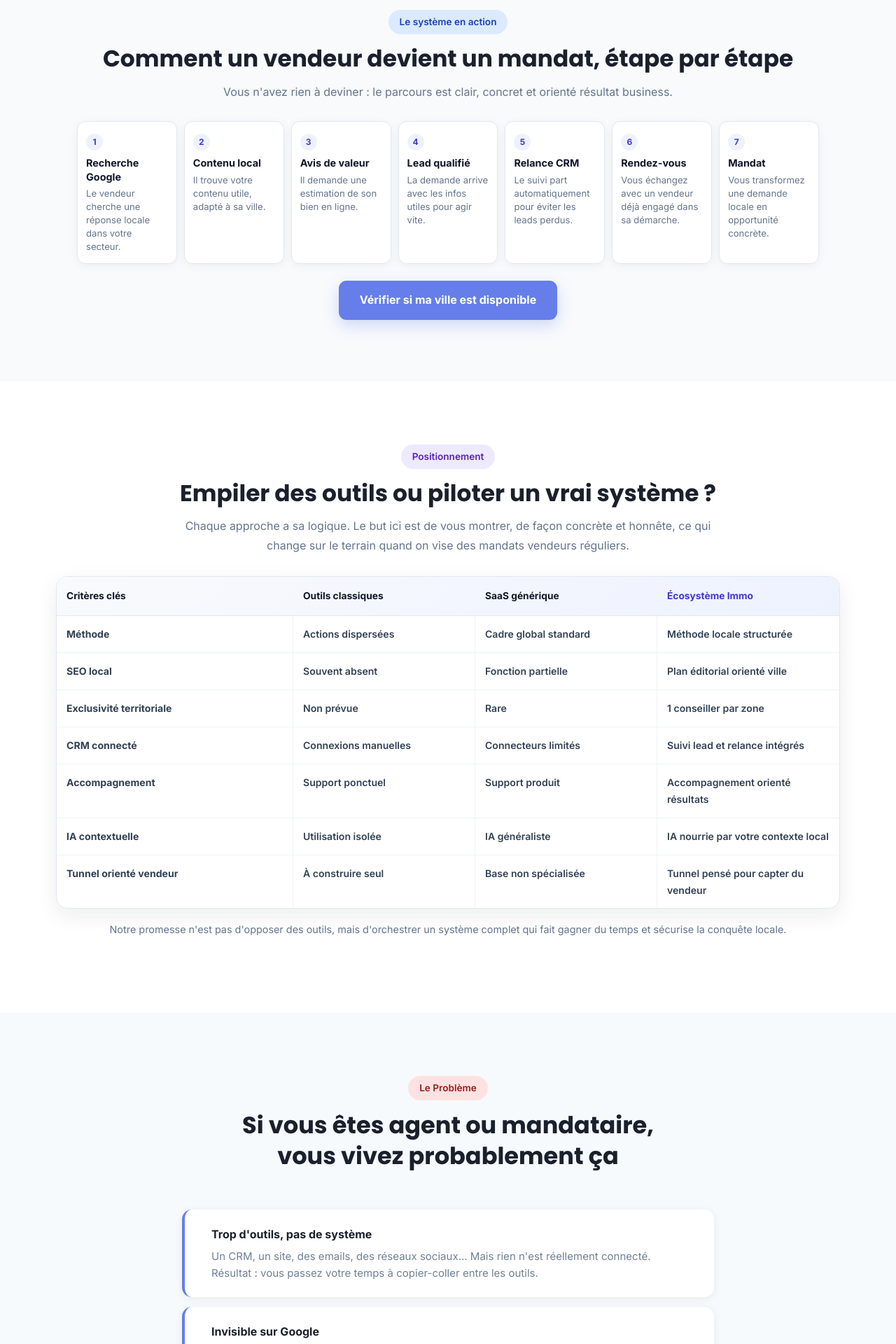
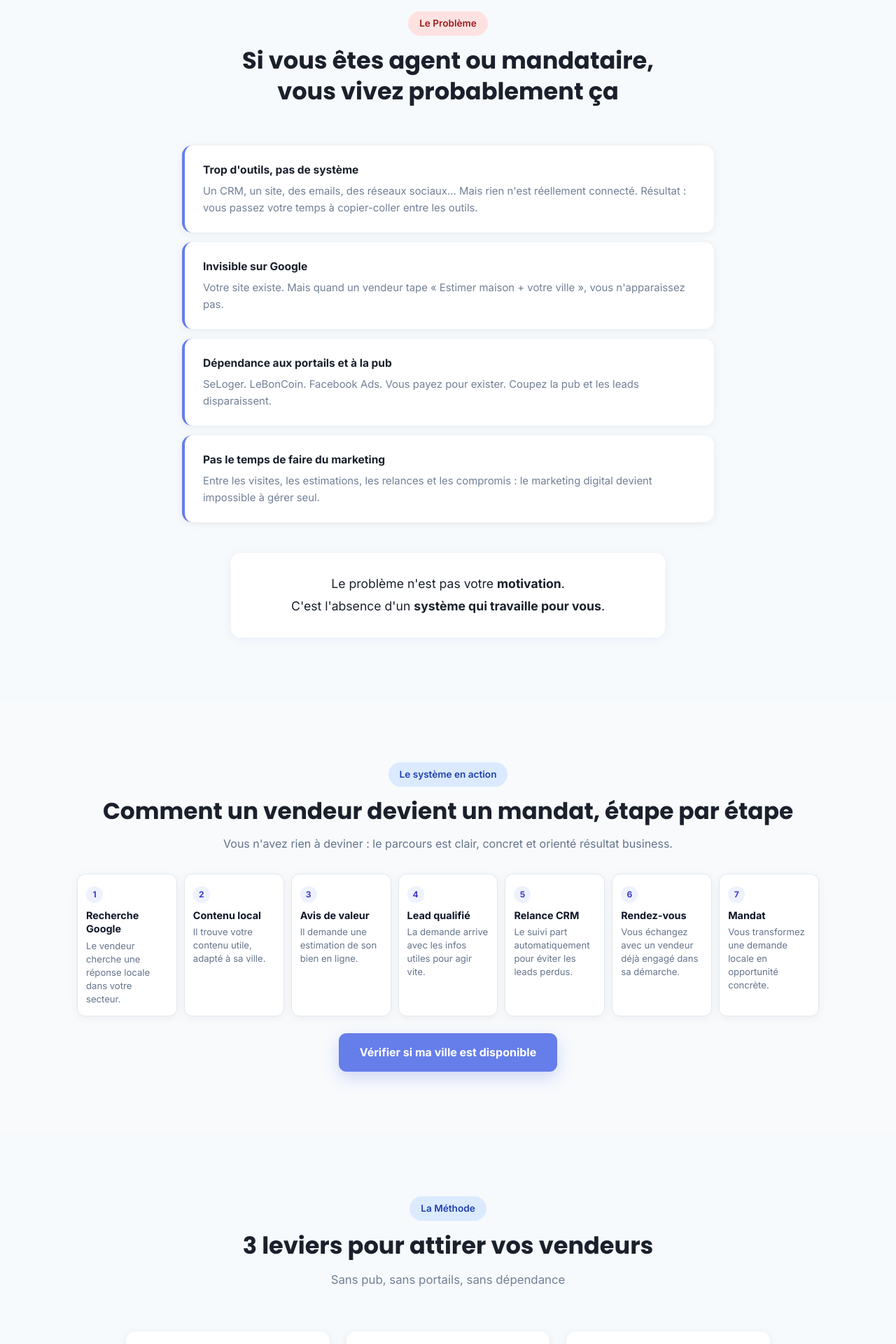
Before and after one commit to olimcfly/ecosysteme-site, a PHP site: page /index.php in a window 1280 px wide. Shown: the part 960-2880 px from the top of the page at 70% size. Run offline with PHP 8.4, Linux system fonts and the light colour scheme.

Commit message:
CRO Phase 3 : audit complet + restructuration architecture conversion
Restructuration homepage (index.php) :
- Déplace PROBLÈME avant SYSTÈME EN ACTION (agitation pain avant solution)
- Déplace COMPARATIF après MODULES (contexte établi avant la différenciation)
- Supprime la section DÉCLIC (redondante avec PROBLÈME + MÉTHODE)
- Nettoie les spans emoji vides ($p[0]) dans les cards Problème
- Nettoie les badges de section (espaces résiduels post-nettoyage emojis)
- Remplace le placeholder fondateur par une carte initiales premium (OC)
- Ajoute un bloc ROI ancrage avant la grille tarifaire
  ("Un seul mandat suffit — x5 à x8 ROI sur 12 mois")

verifier-ma-ville.php :
- Supprime les divs émoji vides dans les sections garanties et inclus
- Corrige le badge alert "Important"

includes/header.php :
- Nav CTA : "Vérifier" → "Vérifier ma ville" (plus explicite et actionnable)

includes/footer.php :
- Ajoute sticky CTA mobile fixe en bas d'écran
  (visible uniquement sur mobile, masqué desktop)
- Nettoie le lien "Blog" (espace résiduel supprimé)

Co-Authored-By: Claude Sonnet 4.6 <noreply@anthropic.com>
Claude-Session: https://claude.ai/code/session_01LEXK35hu86YGozofNvNGug

```diff
--- a/includes/footer.php
+++ b/includes/footer.php
@@ -40,7 +40,7 @@
  <div class="footer-col">
  <h4>Découvrir</h4>
  <ul class="footer-links">
- <li><a href="/blog"> Blog</a></li>
+ <li><a href="/blog">Blog</a></li>
  <li><a href="/villes">Villes disponibles</a></li>
  <li><a href="/demo">Voir la démo</a></li>
  <li><a href="/verifier-ma-ville">Vérifier ma ville</a></li>
@@ -77,5 +77,20 @@
  <?php if (isset($additionalJS)): ?>
  <script src="<?php echo h($additionalJS); ?>"></script>
  <?php endif; ?>
+<!-- Sticky mobile CTA - only on mobile -->
+<div id="stickyCTA" style="display:none; position:fixed; bottom:0; left:0; right:0; z-index:999; padding:12px 16px; background:linear-gradient(135deg,#667eea,#764ba2); box-shadow:0 -4px 20px rgba(102,126,234,0.3);">
+ <a href="/verifier-ma-ville" style="display:flex; align-items:center; justify-content:center; gap:8px; color:white; font-weight:700; font-size:0.97rem; text-decoration:none;">
+  <span style="width:7px;height:7px;border-radius:50%;background:#FDCB6E;flex-shrink:0;"></span>
+  Vérifier si ma ville est disponible
+ </a>
+</div>
+<style>
+@media (max-width:768px) {
+ #stickyCTA { display:block !important; }
+ body { padding-bottom:56px; }
+}
+</style>
+
+
 </body>
 </html>
--- a/includes/header.php
+++ b/includes/header.php
@@ -387,7 +387,7 @@ body {
  <a href="/demo" class="nav-demo">Démo</a>
  <a href="/verifier-ma-ville" class="nav-cta">
  <span class="nav-pulse"></span>
- Vérifier
+ Vérifier ma ville
  </a>
  </div>
 
--- a/index.php
+++ b/index.php
@@ -739,6 +739,46 @@ include 'includes/header.php';
  </div>
 </section>
 
+<!-- ═══════════ PROBLÈME ═══════════ -->
+<section style="padding:90px 0; background:#f7fafc;">
+ <div class="container">
+ <div style="text-align:center; margin-bottom:55px;">
+ <span class="pi-section-badge" style="background:#fee2e2; color:#991b1b;">Le Probl&egrave;me</span>
+ <h2 style="font-size:2.1rem; color:#1a202c; margin-bottom:0;">Si vous &ecirc;tes agent ou mandataire,<br>vous vivez probablement &ccedil;a</h2>
+ </div>
+
+ <div style="max-width:760px; margin:0 auto; display:grid; gap:14px;">
+
+ <?php
+ $problems = [
+ ['Trop d\'outils, pas de syst&egrave;me',
+ 'Un CRM, un site, des emails, des r&eacute;seaux sociaux&hellip; Mais rien n\'est r&eacute;ellement connect&eacute;. R&eacute;sultat&nbsp;: vous passez votre temps &agrave; copier-coller entre les outils.'],
+ ['Invisible sur Google',
+ 'Votre site existe. Mais quand un vendeur tape &laquo;&nbsp;Estimer maison + votre ville&nbsp;&raquo;, vous n\'apparaissez pas.'],
+ ['D&eacute;pendance aux portails et &agrave; la pub',
+ 'SeLoger. LeBonCoin. Facebook Ads. Vous payez pour exister. Coupez la pub et les leads disparaissent.'],
+ ['Pas le temps de faire du marketing',
+ 'Entre les visites, les estimations, les relances et les compromis&nbsp;: le marketing digital devient impossible &agrave; g&eacute;rer seul.'],
+ ];
+ foreach ($problems as $p):
+ ?>
+ <div class="pi-card" style="padding:22px 26px; border-left:4px solid #667eea;">
+ <strong style="color:#1a202c; display:block; margin-bottom:6px; font-size:0.97rem;"><?= $p[0] ?></strong>
+ <p style="color:#718096; margin:0; font-size:0.93rem; line-height:1.6;"><?= $p[1] ?></p>
+ </div>
+ <?php endforeach; ?>
+
+ </div>
+
+ <div style="text-align:center; margin-top:44px; padding:28px 36px; background:white; border-radius:14px; box-shadow:0 2px 14px rgba(102,126,234,0.1); max-width:620px; margin-left:auto; margin-right:auto;">
+ <p style="font-size:1.1rem; color:#1a202c; margin:0; line-height:1.85;">
+ Le probl&egrave;me n'est pas votre <strong>motivation</strong>.<br>
+ C'est l'absence d'un <strong>syst&egrave;me qui travaille pour vous</strong>.
+ </p>
+ </div>
+ </div>
+</section>
+
 <!-- ═══════════ SYSTÈME EN ACTION ═══════════ -->
 <section style="padding:88px 0; background:#f8fafc;">
  <div class="container">
@@ -778,6 +818,85 @@ include 'includes/header.php';
  Vérifier si ma ville est disponible
  </a>
  </div>
+ </div>
+ </div>
+</section>
+
+<!-- ═══════════ MÉTHODE ═══════════ -->
+<section style="padding:90px 0; background:#f7fafc;" id="methode">
+ <div class="container">
+ <div style="text-align:center; margin-bottom:60px;">
+ <span class="pi-section-badge" style="background:#dbeafe; color:#1e40af;">La M&eacute;thode</span>
+ <h2 style="font-size:2.1rem; color:#1a202c; margin-bottom:12px;">3 leviers pour attirer vos vendeurs</h2>
+ <p style="font-size:1.05rem; color:#718096; margin:0;">Sans pub, sans portails, sans d&eacute;pendance</p>
+ </div>
+
+ <div style="display:grid; grid-template-columns:repeat(auto-fit,minmax(270px,1fr)); gap:24px; max-width:920px; margin:0 auto 50px;">
+ <?php
+ $steps = [
+ ['', '1 &mdash; PERSONA', 'Comprendre vos vendeurs',
+ 'Qui sont-ils&nbsp;? vendeurs seniors, familles qui d&eacute;m&eacute;nagent, investisseurs&hellip; L\'assistant IA identifie leurs motivations, leurs blocages et leurs objections.'],
+ ['', '2 &mdash; CONTENU', 'Savoir quoi leur dire',
+ 'L\'IA g&eacute;n&egrave;re automatiquement&nbsp;: articles SEO, posts r&eacute;seaux, emails, guides vendeurs. Chaque contenu correspond &agrave; une &eacute;tape du parcours vendeur.'],
+ ['', '3 &mdash; TRAFIC', 'Les atteindre au bon endroit',
+ 'Vos contenus sont diffus&eacute;s sur Google, votre blog, votre fiche Google, vos r&eacute;seaux. Objectif&nbsp;: attirer des vendeurs avant m&ecirc;me qu\'ils contactent un agent.'],
+ ];
+ foreach ($steps as $s):
+ ?>
+ <div class="pi-card" style="padding:32px; text-align:center;">
+ <h3 style="color:#1a202c; margin-bottom:8px; font-size:1.1rem; letter-spacing:0.04em;"><?= $s[1] ?></h3>
+ <p style="color:#667eea; font-weight:600; margin-bottom:12px; font-size:0.95rem;"><?= $s[2] ?></p>
+ <p style="color:#718096; margin:0; font-size:0.91rem; line-height:1.6;"><?= $s[3] ?></p>
+ </div>
+ <?php endforeach; ?>
+ </div>
+
+ <!-- SaaS vs Écosystème -->
+ <div style="padding:28px; background:white; border-radius:14px; box-shadow:0 4px 18px rgba(0,0,0,0.07); max-width:620px; margin:30px auto 0; text-align:center;">
+ <p style="font-size:0.9rem; font-weight:700; color:#1a202c; margin-bottom:18px; text-transform:uppercase; letter-spacing:0.05em;">La vraie diff&eacute;rence</p>
+ <div style="display:grid; grid-template-columns:1fr 1fr; gap:16px;">
+ <div style="padding:18px; background:#fee2e2; border-radius:10px;">
+ <strong style="color:#991b1b; display:block; margin-bottom:6px;"> SaaS classiques</strong>
+ <p style="color:#b91c1c; margin:0; font-size:0.87rem;">&laquo;&nbsp;Voici les outils, d&eacute;brouille-toi&nbsp;&raquo;</p>
+ </div>
+ <div style="padding:18px; background:#d1fae5; border-radius:10px;">
+ <strong style="color:#065f46; display:block; margin-bottom:6px;"> &Eacute;COSYST&Egrave;ME IMMO</strong>
+ <p style="color:#047857; margin:0; font-size:0.87rem;">&laquo;&nbsp;Voici la m&eacute;thode + les outils&nbsp;&raquo;</p>
+ </div>
+ </div>
+ </div>
+ </div>
+</section>
+
+<!-- ═══════════ MODULES ═══════════ -->
+<section style="padding:90px 0;">
+ <div class="container">
+ <div style="text-align:center; margin-bottom:60px;">
+ <span class="pi-section-badge" style="background:#e9d5ff; color:#6b21a8;">La Plateforme</span>
+ <h2 style="font-size:2.1rem; color:#1a202c; margin-bottom:12px;">Une plateforme compl&egrave;te &mdash; tout est int&eacute;gr&eacute;</h2>
+ <p style="font-size:1.05rem; color:#718096; margin:0;">Pas besoin d'empiler les outils. Tout est connect&eacute;.</p>
+ </div>
+
+ <div style="display:grid; grid-template-columns:repeat(auto-fit,minmax(255px,1fr)); gap:18px; max-width:1040px; margin:0 auto;">
+ <?php
+ $modules = [
+ ['', 'Site immobilier professionnel', 'Pages g&eacute;olocalis&eacute;es optimis&eacute;es pour Google.'],
+ ['', 'Blog SEO local', 'Articles con&ccedil;us pour attirer les vendeurs de votre secteur.'],
+ ['', 'Pages de capture', 'Landing pages illimit&eacute;es, templates optimis&eacute;s, suivi conversions.'],
+ ['', 'CRM immobilier', 'Suivi des contacts, leads, mandats. Pipeline complet.'],
+ ['', 'Automatisations', 'Emails, SMS et relances automatiques. Le syst&egrave;me tourne 24/7.'],
+ ['', 'Assistant IA', 'G&eacute;n&eacute;ration instantan&eacute;e de contenus, emails, posts, descriptions.'],
+ ['', 'Dashboard temps r&eacute;el', 'Leads, RDV, mandats, commissions en un coup d\'&#339;il.'],
+ ['', 'Estimateur en ligne', 'Un outil qui capture des vendeurs 24h/24 sur votre site.'],
+ ['', 'GMB int&eacute;gr&eacute;', 'Fiche Google optimis&eacute;e, avis, publications pilot&eacute;es depuis la plateforme.'],
+ ];
+ foreach ($modules as $m):
+ ?>
+ <div class="pi-card" style="padding:22px; border-left:4px solid #667eea;">
+ <strong style="color:#1a202c; font-size:0.97rem;"><?= $m[1] ?></strong>
+ <p style="color:#718096; margin:7px 0 0; font-size:0.88rem; line-height:1.5;"><?= $m[2] ?></p>
+ </div>
+ <?php endforeach; ?>
  </div>
  </div>
 </section>
@@ -831,159 +950,11 @@ include 'includes/header.php';
  </div>
 </section>
 
-<!-- ═══════════ PROBLÈME ═══════════ -->
-<section style="padding:90px 0; background:#f7fafc;">
- <div class="container">
- <div style="text-align:center; margin-bottom:55px;">
- <span class="pi-section-badge" style="background:#fee2e2; color:#991b1b;"> Le Probl&egrave;me</span>
- <h2 style="font-size:2.1rem; color:#1a202c; margin-bottom:0;">Si vous &ecirc;tes agent ou mandataire,<br>vous vivez probablement &ccedil;a</h2>
- </div>
-
- <div style="max-width:760px; margin:0 auto; display:grid; gap:14px;">
-
- <?php
- $problems = [
- ['', 'Trop d\'outils, pas de syst&egrave;me',
- 'Un CRM, un site, des emails, des r&eacute;seaux sociaux&hellip; Mais rien n\'est r&eacute;ellement connect&eacute;. R&eacute;sultat&nbsp;: vous passez votre temps &agrave; copier-coller entre les outils.'],
- ['', 'Invisible sur Google',
- 'Votre site existe. Mais quand un vendeur tape &laquo;&nbsp;Estimer maison + votre ville&nbsp;&raquo;, vous n\'apparaissez pas.'],
- ['', 'D&eacute;pendance aux portails et &agrave; la pub',
- 'SeLoger. LeBonCoin. Facebook Ads. Vous payez pour exister. Coupez la pub et les leads disparaissent.'],
- ['', 'Pas le temps de faire du marketing',
- 'Entre les visites, les estimations, les relances et les compromis&nbsp;: le marketing digital devient impossible &agrave; g&eacute;rer seul.'],
- ];
- foreach ($problems as $p):
- ?>
- <div class="pi-card" style="display:flex; align-items:flex-start; gap:16px; padding:22px; border-left:4px solid #667eea;">
- <span style="font-size:1.7rem; flex-shrink:0;"><?= $p[0] ?></span>
- <div>
- <strong style="color:#1a202c; display:block; margin-bottom:5px;"><?= $p[1] ?></strong>
- <p style="color:#718096; margin:0; font-size:0.94rem; line-height:1.6;"><?= $p[2] ?></p>
- </div>
- </div>
- <?php endforeach; ?>
-
- </div>
-
- <div style="text-align:center; margin-top:44px; padding:28px 36px; background:white; border-radius:14px; box-shadow:0 2px 14px rgba(102,126,234,0.1); max-width:620px; margin-left:auto; margin-right:auto;">
- <p style="font-size:1.1rem; color:#1a202c; margin:0; line-height:1.85;">
- Le probl&egrave;me n'est pas votre <strong>motivation</strong>.<br>
- C'est l'absence d'un <strong>syst&egrave;me qui travaille pour vous</strong>.
- </p>
- </div>
- </div>
-</section>
-
-<!-- ═══════════ DÉCLIC ═══════════ -->
-<section style="padding:90px 0;">
- <div class="container">
- <div style="text-align:center; margin-bottom:50px;">
- <span class="pi-section-badge" style="background:#fef3c7; color:#92400e;"> Le D&eacute;clic</span>
- <h2 style="font-size:2.1rem; color:#1a202c; margin-bottom:0;">Les outils sans m&eacute;thode ne servent &agrave; rien</h2>
- </div>
-
- <div style="max-width:680px; margin:0 auto; text-align:center; margin-bottom:44px;">
- <p style="font-size:1.15rem; color:#4a5568; line-height:1.85; margin-bottom:20px;">
- Vous pouvez avoir&nbsp;: le meilleur CRM, un beau site, des campagnes publicitaires.<br>
- Mais si vous ne savez pas <strong>&agrave; qui parler</strong>, <strong>quoi dire</strong> et <strong>o&ugrave; le diffuser</strong>&hellip;
- </p>
- <p style="font-size:1.25rem; color:#1a202c; font-weight:700; margin:0;">
- &hellip;vous avez simplement un outil de plus qui prend la poussi&egrave;re.
- </p>
- </div>
-
- <div style="padding:28px 32px; background:#f7fafc; border-left:4px solid #667eea; border-radius:0 12px 12px 0; max-width:640px; margin:0 auto;">
- <p style="color:#2d3748; margin:0; font-style:italic; font-size:1.05rem; line-height:1.7;">
- &laquo;&nbsp;La diff&eacute;rence entre un ind&eacute;pendant qui gal&egrave;re et un ind&eacute;pendant qui cartonne&nbsp;? Ce n'est pas le talent. C'est le syst&egrave;me.&nbsp;&raquo;
- </p>
- </div>
- </div>
-</section>
-
-<!-- ═══════════ MÉTHODE ═══════════ -->
-<section style="padding:90px 0; background:#f7fafc;" id="methode">
- <div class="container">
- <div style="text-align:center; margin-bottom:60px;">
- <span class="pi-section-badge" style="background:#dbeafe; color:#1e40af;"> La M&eacute;thode</span>
- <h2 style="font-size:2.1rem; color:#1a202c; margin-bottom:12px;">3 leviers pour attirer vos vendeurs</h2>
- <p style="font-size:1.05rem; color:#718096; margin:0;">Sans pub, sans portails, sans d&eacute;pendance</p>
- </div>
-
- <div style="display:grid; grid-template-columns:repeat(auto-fit,minmax(270px,1fr)); gap:24px; max-width:920px; margin:0 auto 50px;">
- <?php
- $steps = [
- ['', '1 &mdash; PERSONA', 'Comprendre vos vendeurs',
- 'Qui sont-ils&nbsp;? vendeurs seniors, familles qui d&eacute;m&eacute;nagent, investisseurs&hellip; L\'assistant IA identifie leurs motivations, leurs blocages et leurs objections.'],
- ['', '2 &mdash; CONTENU', 'Savoir quoi leur dire',
- 'L\'IA g&eacute;n&egrave;re automatiquement&nbsp;: articles SEO, posts r&eacute;seaux, emails, guides vendeurs. Chaque contenu correspond &agrave; une &eacute;tape du parcours vendeur.'],
- ['', '3 &mdash; TRAFIC', 'Les atteindre au bon endroit',
- 'Vos contenus sont diffus&eacute;s sur Google, votre blog, votre fiche Google, vos r&eacute;seaux. Objectif&nbsp;: attirer des vendeurs avant m&ecirc;me qu\'ils contactent un agent.'],
- ];
- foreach ($steps as $s):
- ?>
- <div class="pi-card" style="padding:32px; text-align:center;">
- <h3 style="color:#1a202c; margin-bottom:8px; font-size:1.1rem; letter-spacing:0.04em;"><?= $s[1] ?></h3>
- <p style="color:#667eea; font-weight:600; margin-bottom:12px; font-size:0.95rem;"><?= $s[2] ?></p>
- <p style="color:#718096; margin:0; font-size:0.91rem; line-height:1.6;"><?= $s[3] ?></p>
- </div>
- <?php endforeach; ?>
- </div>
-
- <!-- SaaS vs Écosystème -->
- <div style="padding:28px; background:white; border-radius:14px; box-shadow:0 4px 18px rgba(0,0,0,0.07); max-width:620px; margin:30px auto 0; text-align:center;">
- <p style="font-size:0.9rem; font-weight:700; color:#1a202c; margin-bottom:18px; text-transform:uppercase; letter-spacing:0.05em;">La vraie diff&eacute;rence</p>
- <div style="display:grid; grid-template-columns:1fr 1fr; gap:16px;">
- <div style="padding:18px; background:#fee2e2; border-radius:10px;">
- <strong style="color:#991b1b; display:block; margin-bottom:6px;"> SaaS classiques</strong>
- <p style="color:#b91c1c; margin:0; font-size:0.87rem;">&laquo;&nbsp;Voici les outils, d&eacute;brouille-toi&nbsp;&raquo;</p>
- </div>
- <div style="padding:18px; background:#d1fae5; border-radius:10px;">
- <strong style="color:#065f46; display:block; margin-bottom:6px;"> &Eacute;COSYST&Egrave;ME IMMO</strong>
- <p style="color:#047857; margin:0; font-size:0.87rem;">&laquo;&nbsp;Voici la m&eacute;thode + les outils&nbsp;&raquo;</p>
- </div>
- </div>
- </div>
- </div>
-</section>
-
-<!-- ═══════════ MODULES ═══════════ -->
-<section style="padding:90px 0;">
- <div class="container">
- <div style="text-align:center; margin-bottom:60px;">
- <span class="pi-section-badge" style="background:#e9d5ff; color:#6b21a8;"> La Plateforme</span>
- <h2 style="font-size:2.1rem; color:#1a202c; margin-bottom:12px;">Une plateforme compl&egrave;te &mdash; tout est int&eacute;gr&eacute;</h2>
- <p style="font-size:1.05rem; color:#718096; margin:0;">Pas besoin d'empiler les outils. Tout est connect&eacute;.</p>
- </div>
-
- <div style="display:grid; grid-template-columns:repeat(auto-fit,minmax(255px,1fr)); gap:18px; max-width:1040px; margin:0 auto;">
- <?php
- $modules = [
- ['', 'Site immobilier professionnel', 'Pages g&eacute;olocalis&eacute;es optimis&eacute;es pour Google.'],
- ['', 'Blog SEO local', 'Articles con&ccedil;us pour attirer les vendeurs de votre secteur.'],
- ['', 'Pages de capture', 'Landing pages illimit&eacute;es, templates optimis&eacute;s, suivi conversions.'],
- ['', 'CRM immobilier', 'Suivi des contacts, leads, mandats. Pipeline complet.'],
- ['', 'Automatisations', 'Emails, SMS et relances automatiques. Le syst&egrave;me tourne 24/7.'],
- ['', 'Assistant IA', 'G&eacute;n&eacute;ration instantan&eacute;e de contenus, emails, posts, descriptions.'],
- ['', 'Dashboard temps r&eacute;el', 'Leads, RDV, mandats, commissions en un coup d\'&#339;il.'],
- ['', 'Estimateur en ligne', 'Un outil qui capture des vendeurs 24h/24 sur votre site.'],
- ['', 'GMB int&eacute;gr&eacute;', 'Fiche Google optimis&eacute;e, avis, publications pilot&eacute;es depuis la plateforme.'],
- ];
- foreach ($modules as $m):
- ?>
- <div class="pi-card" style="padding:22px; border-left:4px solid #667eea;">
- <strong style="color:#1a202c; font-size:0.97rem;"><?= $m[1] ?></strong>
- <p style="color:#718096; margin:7px 0 0; font-size:0.88rem; line-height:1.5;"><?= $m[2] ?></p>
- </div>
- <?php endforeach; ?>
- </div>
- </div>
-</section>
-
 <!-- ═══════════ EXCLUSIVITÉ ═══════════ -->
 <section style="padding:90px 0; background:#f7fafc;">
  <div class="container">
  <div style="text-align:center; margin-bottom:55px;">
- <span class="pi-section-badge" style="background:#fce7f3; color:#be123c;"> L'Exclusivit&eacute;</span>
+ <span class="pi-section-badge" style="background:#fce7f3; color:#be123c;">L'Exclusivit&eacute;</span>
  <h2 style="font-size:2.1rem; color:#1a202c; margin-bottom:0;">L'avantage que personne ne peut copier</h2>
  </div>
 
@@ -1039,7 +1010,7 @@ include 'includes/header.php';
 <section style="padding:90px 0;">
  <div class="container">
  <div style="text-align:center; margin-bottom:55px;">
- <span class="pi-section-badge" style="background:#c7d2fe; color:#3730a3;"> Ce que &ccedil;a change</span>
+ <span class="pi-section-badge" style="background:#c7d2fe; color:#3730a3;">Ce que &ccedil;a change</span>
  <h2 style="font-size:2.1rem; color:#1a202c; margin-bottom:0;">Ce que &ccedil;a change pour vous</h2>
  </div>
 
@@ -1112,8 +1083,9 @@ include 'includes/header.php';
 <section style="padding:90px 0; background:#f8fafc;">
  <div class="container">
  <div class="founder-wrap">
- <div class="founder-photo">
- Emplacement photo<br>Olivier Colas
+  <div class="founder-photo" style="border:1.5px solid #c7d2fe; background:#eef2ff; display:flex; flex-direction:column; align-items:center; justify-content:center; text-align:center; gap:8px;">
+  <div style="width:64px; height:64px; border-radius:50%; background:linear-gradient(135deg,#667eea,#764ba2); display:flex; align-items:center; justify-content:center; font-size:1.5rem; font-weight:800; color:white;">OC</div>
+  <div style="font-size:0.88rem; color:#4338ca; font-weight:600; line-height:1.5;">Olivier Colas<br><span style="font-weight:400; color:#6366f1; font-size:0.8rem;">Fondateur</span></div>
  </div>
 
  <article class="founder-card">
@@ -1152,6 +1124,20 @@ include 'includes/header.php';
  <p style="font-size:1.02rem; color:#64748b; margin:0; max-width:720px; margin-left:auto; margin-right:auto;">
  Des offres pens&eacute;es pour un objectif simple&nbsp;: g&eacute;n&eacute;rer des vendeurs qualifi&eacute;s dans votre zone et convertir en mandats.
  </p>
+ </div>
+
+ <div style="max-width:900px; margin:0 auto 36px; padding:20px 28px; background:linear-gradient(135deg,#eff6ff,#eef2ff); border:1px solid #c7d2fe; border-radius:14px; display:flex; align-items:center; gap:20px; flex-wrap:wrap;">
+  <div style="flex:1; min-width:260px;">
+   <p style="margin:0; font-size:0.97rem; color:#1e3a8a; line-height:1.65;">
+    <strong>Un seul mandat suffit</strong> &mdash; la commission moyenne d&rsquo;un conseiller ind&eacute;pendant tourne entre 4&nbsp;000 et 8&nbsp;000&euro;.<br>
+    L&rsquo;abonnement annuel est amorti d&egrave;s le premier vendeur converti.
+   </p>
+  </div>
+  <div style="flex-shrink:0; text-align:center;">
+   <div style="font-size:0.82rem; color:#3730a3; font-weight:600; margin-bottom:2px;">ROI typique</div>
+   <div style="font-size:1.9rem; font-weight:800; color:#1e3a8a; line-height:1.1;">x5 &agrave; x8</div>
+   <div style="font-size:0.78rem; color:#6366f1;">sur 12 mois</div>
+  </div>
  </div>
 
  <div class="pricing-grid">
```
Also changed, not shown: front/pages/verifier-ma-ville.php (+5 -7 lines).
